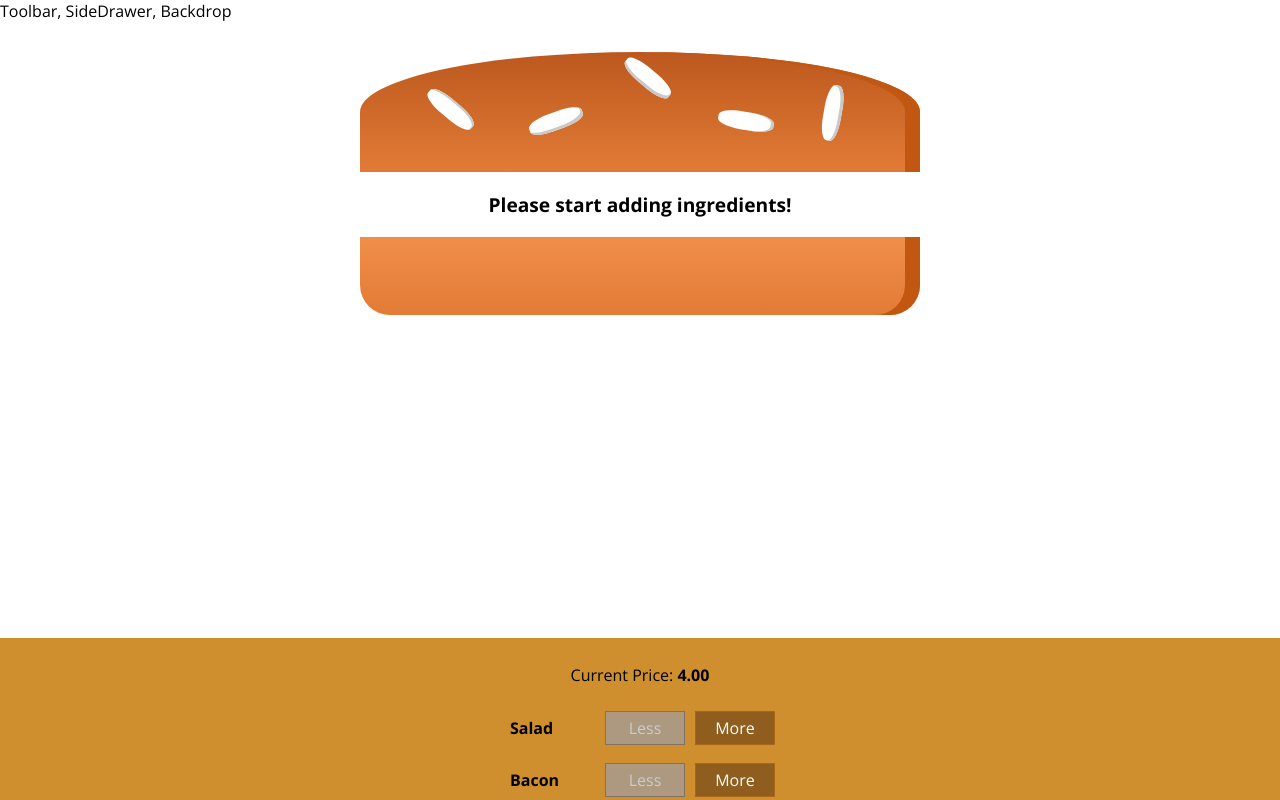
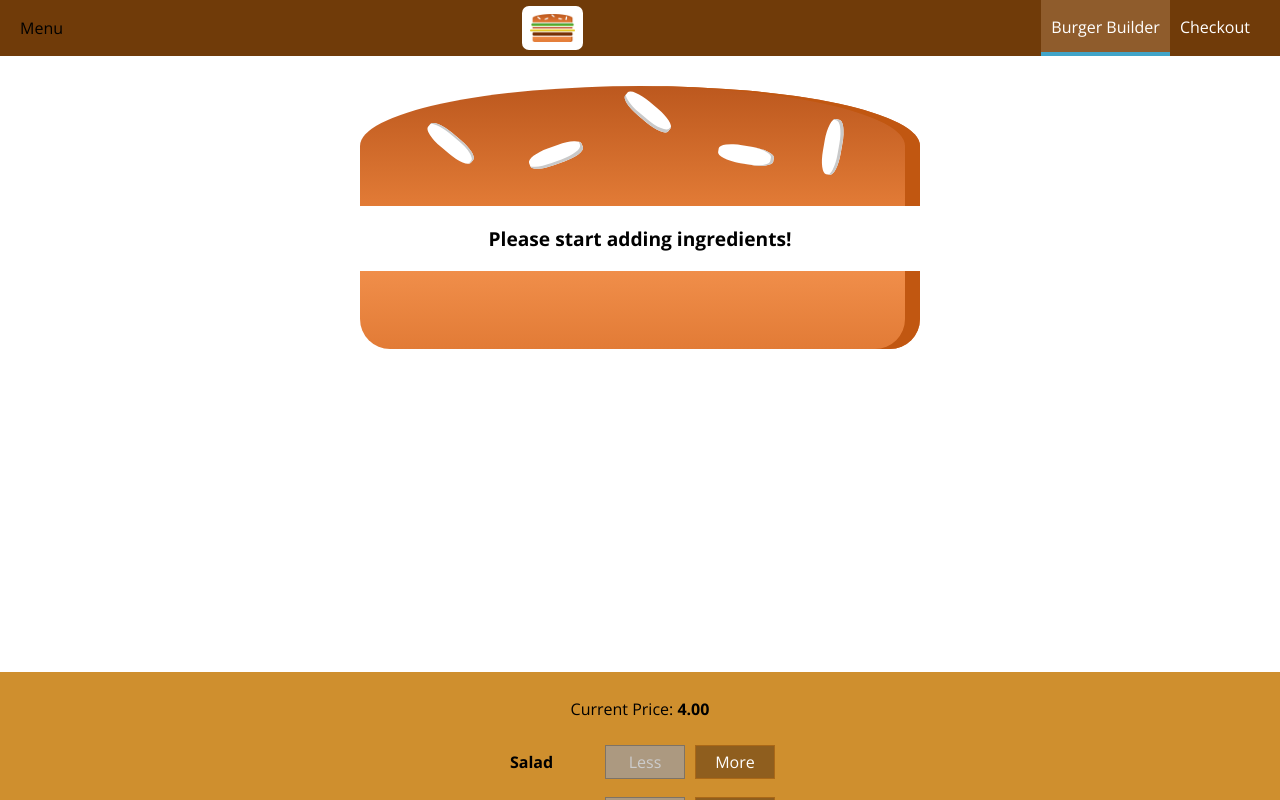
Before and after one commit to DarthVeka/burger-builder, a React app: page / in a window 1280 px wide. Shown: the top 800 px of the page. Built offline with nearby package versions, Linux system fonts and the light colour scheme.

Commit message:
added logo and navigation

```diff
--- a/src/components/Burger/OrderSummary/OrderSummary.js
+++ b/src/components/Burger/OrderSummary/OrderSummary.js
@@ -20,6 +20,7 @@
             <ul>
                 {ingredientSummary}
             </ul>
+            <p><strong>Total Price: {props.price.toFixed(2)}€</strong></p>
             <p>Continue to checkout?</p>
             <Button btnType='Danger' clicked={props.cancle} >CANCLE</Button>
             <Button btnType='Success' clicked={props.continue} >CONTINUE</Button>
--- a/src/components/Layout/Layout.css
+++ b/src/components/Layout/Layout.css
@@ -1,3 +1,3 @@
 .Content {
-    margin-top: 16px;
+    margin-top: 72px;
 }
--- a/src/components/Layout/Layout.js
+++ b/src/components/Layout/Layout.js
@@ -1,10 +1,11 @@
 import React from 'react'
 
 import classes from './Layout.css';
+import Toolbar from '../Navigation/Toolbar/Toolbar';
 
 const layout = (props) => (
     <React.Fragment>
-        <div>Toolbar, SideDrawer, Backdrop</div>
+        <Toolbar />
         <main className={classes.Content}>
             {props.children}
         </main>
--- /dev/null
+++ b/src/components/Logo/Logo.css
@@ -0,0 +1,11 @@
+.Logo {
+    background-color: white;
+    padding: 8px;
+    height: 80%;
+    box-sizing: border-box;
+    border-radius: 7px;
+}
+
+.Logo img {
+    height: 100%
+}
--- /dev/null
+++ b/src/components/Logo/Logo.js
@@ -0,0 +1,12 @@
+import React from 'react';
+
+import burgerLogo from '../../assets/images/burger-logo.png';
+import classes from './Logo.css';
+
+const logo = (props) => (
+    <div className={classes.Logo}>
+        <img src={burgerLogo} alt='MyBurger' />
+    </div>
+);
+
+export default logo;
--- /dev/null
+++ b/src/components/Navigation/NavigationItems/NavigationItem/NavigationItem.css
@@ -0,0 +1,26 @@
+.NavigationItem {
+    margin: 0;
+    box-sizing: border-box;
+    display: flex;
+    height: 100%;
+    width: auto;
+    align-items: center;
+}
+
+.NavigationItem a {
+    color: white;
+    text-decoration: none;
+    height: 100%;
+    padding: 16px 10px;
+    border-bottom: 4px solid transparent;
+    box-sizing: border-box;
+    display: block;
+}
+
+.NavigationItem a:hover,
+.NavigationItem a:active,
+.NavigationItem a.active {
+    background-color:#8F5C2C;
+    border-bottom: 4px solid #40A4C8;
+    color: white;
+}
--- /dev/null
+++ b/src/components/Navigation/NavigationItems/NavigationItem/NavigationItem.js
@@ -0,0 +1,14 @@
+import React from 'react';
+
+import classes from './NavigationItem.css';
+
+const navigationItem = (props) => (
+    <li className={classes.NavigationItem} >
+        <a
+            href={props.link}
+            className={props.active ? classes.active : null }
+        >{props.children}</a>
+    </li>
+);
+
+export default navigationItem;
--- /dev/null
+++ b/src/components/Navigation/NavigationItems/NavigationItems.css
@@ -0,0 +1,8 @@
+.NavigationItems {
+    margin: 0;
+    padding: 0;
+    list-style: none;
+    display: flex;
+    align-items: center;
+    height: 100%;
+}
--- /dev/null
+++ b/src/components/Navigation/NavigationItems/NavigationItems.js
@@ -0,0 +1,13 @@
+import React from 'react';
+
+import NavigationItem from './NavigationItem/NavigationItem';
+import classes from './NavigationItems.css';
+
+const navigationItems = () => (
+    <ul className={classes.NavigationItems}>
+        <NavigationItem link='/' active >Burger Builder</NavigationItem>
+        <NavigationItem link='/' >Checkout</NavigationItem>
+    </ul>
+);
+
+export default navigationItems;
--- /dev/null
+++ b/src/components/Navigation/Toolbar/Toolbar.css
@@ -0,0 +1,19 @@
+.Toolbar {
+    height: 56px;
+    width: 100%;
+    position: fixed;
+    top: 0;
+    left: 0;
+    background-color: #703B09;
+    display: flex;
+    justify-content: space-between;
+    align-items: center;
+    padding: 0 20px;
+    box-sizing: border-box;
+    z-index: 90;
+}
+
+.Toolbar nav {
+    height: 100%;
+
+}
--- /dev/null
+++ b/src/components/Navigation/Toolbar/Toolbar.js
@@ -0,0 +1,17 @@
+import React from 'react';
+
+import classes from './Toolbar.css';
+import Logo from '../../Logo/Logo';
+import NavigationItems from '../NavigationItems/NavigationItems';
+
+const toolbar = (props) => (
+    <header className={classes.Toolbar}>
+        <div>Menu</div>
+        <Logo />
+        <nav>
+            <NavigationItems />
+        </nav>
+    </header>
+);
+
+export default toolbar;
--- a/src/containers/BurgerBuilder/BurgerBuilder.js
+++ b/src/containers/BurgerBuilder/BurgerBuilder.js
@@ -80,7 +80,7 @@
     }
 
     purchaseContinueHandler = () => {
-        console.log('checkout');
+        console.log('puši kurac');
     }
 
     render() {
@@ -101,6 +101,7 @@
                 >
                     <OrderSummary
                         ingredients={this.state.ingredients}
+                        price={this.state.totalPrice}
                         cancle={this.purchesCancelHandler}
                         continue={this.purchaseContinueHandler}
                     />
```
Also changed, not shown: src/assets/images/burger-logo.png (added).
